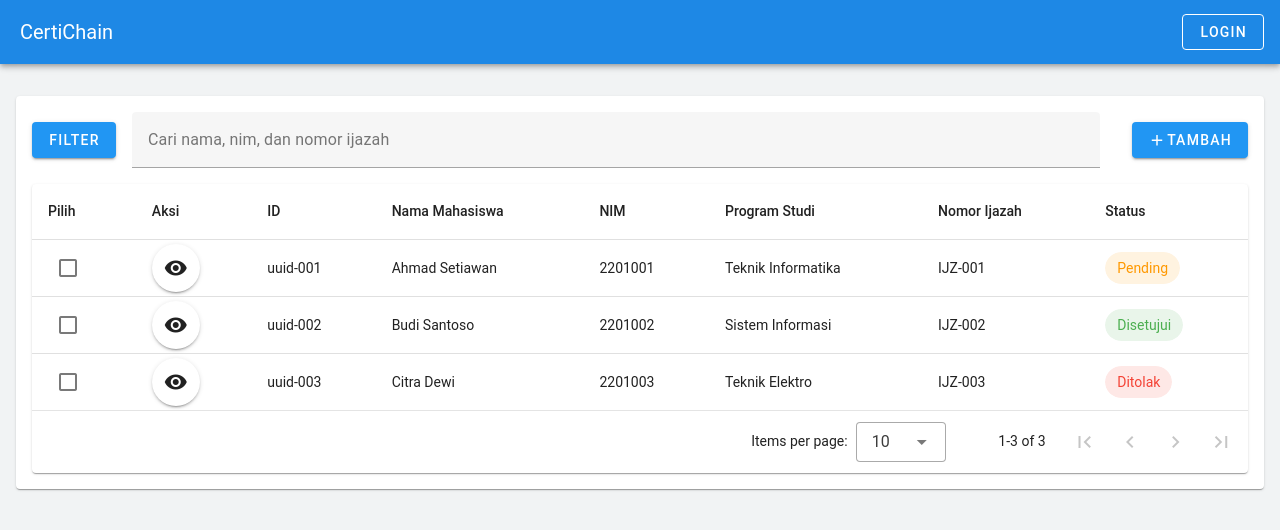
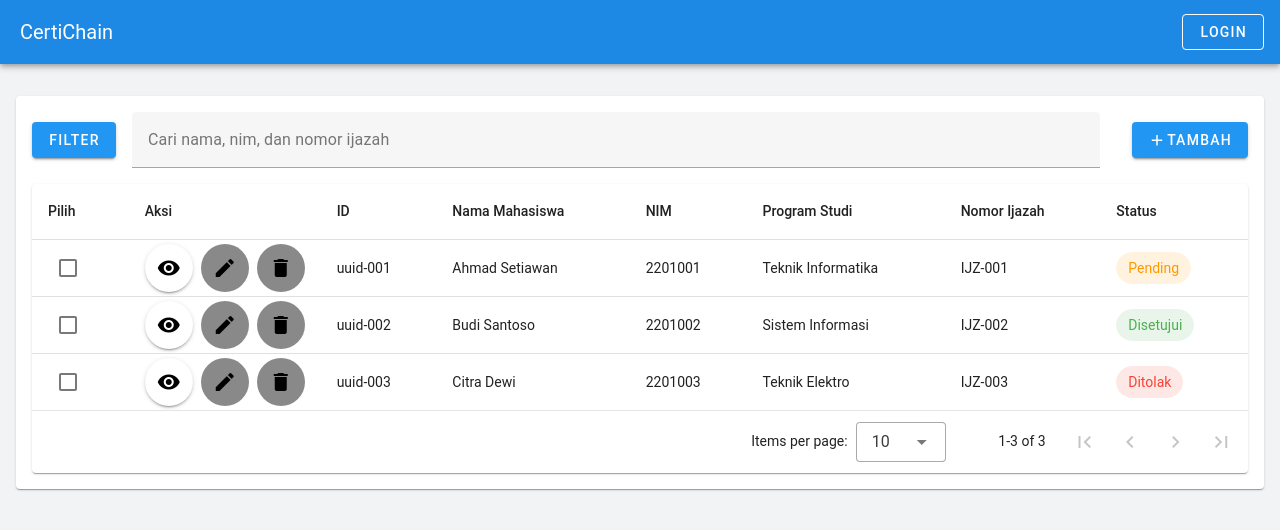
Before and after one commit to nas11ai/tugas-akhir, a Vue app in the folder vuetify-project/: page /Akademik in a window 1280 px wide. Shown: the top 530 px of the page. Built offline with nearby package versions, Linux system fonts and the light colour scheme; no server answers.

Commit message:
feat: init update ijazah modal in akademik.vue

```diff
--- a/vuetify-project/components.d.ts
+++ b/vuetify-project/components.d.ts
@@ -8,6 +8,7 @@ export {}
 declare module 'vue' {
   export interface GlobalComponents {
     AddIjazahModal: typeof import('./src/components/AddIjazahModal.vue')['default']
+    EditIjazahModal: typeof import('./src/components/EditIjazahModal.vue')['default']
     HelloWorld: typeof import('./src/components/HelloWorld.vue')['default']
     LoginDialog: typeof import('./src/components/LoginDialog.vue')['default']
     RegisterDialog: typeof import('./src/components/RegisterDialog.vue')['default']
--- a/vuetify-project/src/pages/Akademik.vue
+++ b/vuetify-project/src/pages/Akademik.vue
@@ -38,9 +38,36 @@
         </template>
 
         <template v-slot:[`item.aksi`]="{ item }">
-          <v-btn icon @click="showDetail(item)" :disabled="loading">
-            <v-icon>mdi-eye</v-icon>
-          </v-btn>
+          <div class="d-flex gap-2">
+            <v-btn
+              color="white"
+              icon
+              @click="showDetail(item)"
+              :disabled="loading"
+            >
+              <v-icon>mdi-eye</v-icon>
+            </v-btn>
+            <v-btn
+              color="white"
+              icon
+              @click="openEditDialog(item)"
+              :disabled="
+                loading || item.status !== 'menunggu tanda tangan rektor'
+              "
+            >
+              <v-icon>mdi-pencil</v-icon>
+            </v-btn>
+            <v-btn
+              icon
+              color="white"
+              @click="confirmDelete(item)"
+              :disabled="
+                loading || item.status !== 'menunggu tanda tangan rektor'
+              "
+            >
+              <v-icon>mdi-delete</v-icon>
+            </v-btn>
+          </div>
         </template>
 
         <template v-slot:[`item.status`]="{ item }">
@@ -84,6 +111,49 @@
       @error="onAddError"
     />
 
+    <!-- Modal Form Edit Ijazah -->
+    <EditIjazahModal
+      v-model="editModal"
+      :edit-data="editData"
+      @success="onEditSuccess"
+      @error="onEditError"
+    />
+
+    <!-- Dialog Konfirmasi Delete -->
+    <v-dialog v-model="deleteDialog" max-width="400px">
+      <v-card>
+        <v-card-title class="text-h6">
+          <v-icon left color="red">mdi-alert</v-icon>
+          Konfirmasi Hapus
+        </v-card-title>
+        <v-divider></v-divider>
+        <v-card-text class="py-4">
+          Apakah Anda yakin ingin menghapus ijazah untuk:
+          <br /><strong>{{ itemToDelete?.nama }}</strong> <br />NIM:
+          <strong>{{ itemToDelete?.nim }}</strong> <br /><br />
+          <v-alert type="warning" dense outlined>
+            Tindakan ini tidak dapat dibatalkan!
+          </v-alert>
+        </v-card-text>
+        <v-divider></v-divider>
+        <v-card-actions>
+          <v-spacer></v-spacer>
+          <v-btn
+            color="grey"
+            outlined
+            @click="deleteDialog = false"
+            :disabled="loading"
+          >
+            Batal
+          </v-btn>
+          <v-btn color="red" @click="deleteIjazah" :loading="loading">
+            <v-icon left>mdi-delete</v-icon>
+            Hapus
+          </v-btn>
+        </v-card-actions>
+      </v-card>
+    </v-dialog>
+
     <!-- Snackbar untuk notifikasi -->
     <v-snackbar
       v-model="snackbar.show"
@@ -92,10 +162,9 @@
       top
     >
       {{ snackbar.message }}
-      <template v-slot:action="{ attrs }">
-        <v-btn text v-bind="attrs" @click="snackbar.show = false">
-          Tutup
-        </v-btn>
+
+      <template #actions>
+        <v-btn variant="text" @click="snackbar.show = false"> Tutup </v-btn>
       </template>
     </v-snackbar>
   </BaseLayout>
@@ -104,6 +173,7 @@
 <script lang="ts" setup>
 import BaseLayout from '@/layouts/BaseLayout.vue'
 import AddIjazahModal from '@/components/AddIjazahModal.vue'
+import EditIjazahModal from '@/components/EditIjazahModal.vue'
 import { ref, onMounted } from 'vue'
 import { apiService, apiHelper } from '@/config/axios'
 import type { Ijazah } from '@/config/ijazah'
@@ -112,6 +182,8 @@ import type { Ijazah } from '@/config/ijazah'
 const search = ref('')
 const detailModal = ref(false)
 const addModal = ref(false)
+const editModal = ref(false)
+const deleteDialog = ref(false)
 const loading = ref(false)
 const tableLoading = ref(false)
 
@@ -126,6 +198,17 @@ const selectedItem = ref<{
 
 const selectedItems = ref([])
 
+// Data untuk edit dan delete
+const editData = ref<Ijazah | null>(null)
+const itemToDelete = ref<{
+  id: string
+  nama: string
+  nim: string
+  prodi: string
+  noIjazah: string
+  status: string
+} | null>(null)
+
 // Snackbar for notifications
 const snackbar = ref({
   show: false,
@@ -135,7 +218,7 @@ const snackbar = ref({
 
 const headers = [
   { title: 'Pilih', value: 'select', sortable: false },
-  { title: 'Aksi', value: 'aksi', sortable: false },
+  { title: 'Aksi', value: 'aksi', sortable: false, width: '150px' },
   { title: 'ID', value: 'id' },
   { title: 'Nama Mahasiswa', value: 'nama' },
   { title: 'NIM', value: 'nim' },
@@ -182,12 +265,72 @@ const openAddDialog = () => {
   addModal.value = true
 }
 
+const openEditDialog = async (item: (typeof items.value)[number]) => {
+  try {
+    loading.value = true
+
+    // Fetch full ijazah data untuk edit
+    const response = await apiService.ijazah.getById(item.id)
+
+    if (apiHelper.isSuccess(response)) {
+      editData.value = response.data.data
+      console.log('edit data value:', editData.value)
+      editModal.value = true
+    } else {
+      throw new Error(apiHelper.getErrorMessage(response))
+    }
+  } catch (error) {
+    console.error('Error fetching ijazah data:', error)
+    showSnackbar('Gagal memuat data ijazah untuk edit', 'error')
+  } finally {
+    loading.value = false
+  }
+}
+
+const confirmDelete = (item: (typeof items.value)[number]) => {
+  itemToDelete.value = item
+  deleteDialog.value = true
+}
+
+const deleteIjazah = async () => {
+  if (!itemToDelete.value) return
+
+  try {
+    loading.value = true
+
+    const response = await apiService.ijazah.delete(itemToDelete.value.id)
+
+    if (apiHelper.isSuccess(response)) {
+      showSnackbar('Ijazah berhasil dihapus', 'success')
+      deleteDialog.value = false
+      itemToDelete.value = null
+      loadIjazahData() // Refresh data
+    } else {
+      throw new Error(apiHelper.getErrorMessage(response))
+    }
+  } catch (error) {
+    console.error('Error deleting ijazah:', error)
+    showSnackbar('Gagal menghapus ijazah', 'error')
+  } finally {
+    loading.value = false
+  }
+}
+
 const onAddSuccess = (message: string) => {
   showSnackbar(message, 'success')
   loadIjazahData() // Refresh data
 }
 
 const onAddError = (message: string) => {
+  showSnackbar(message, 'error')
+}
+
+const onEditSuccess = (message: string) => {
+  showSnackbar(message, 'success')
+  loadIjazahData() // Refresh data
+}
+
+const onEditError = (message: string) => {
   showSnackbar(message, 'error')
 }
 
@@ -209,7 +352,7 @@ const loadIjazahData = async () => {
     if (apiHelper.isSuccess(response)) {
       // Transform API data to match table format
       items.value = response.data.data.map((ijazah: Ijazah) => ({
-        id: ijazah.ID || ijazah.id,
+        id: ijazah.ID,
         nama: ijazah.nama,
         nim: ijazah.nomorIndukMahasiswa,
         prodi: ijazah.programStudi,
@@ -265,4 +408,8 @@ onMounted(() => {
 .gap-4 {
   gap: 16px;
 }
+
+.gap-2 {
+  gap: 8px;
+}
 </style>
```
